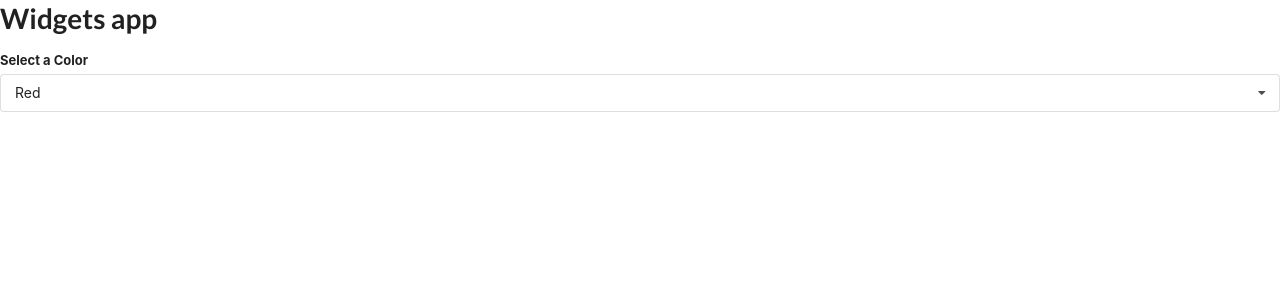
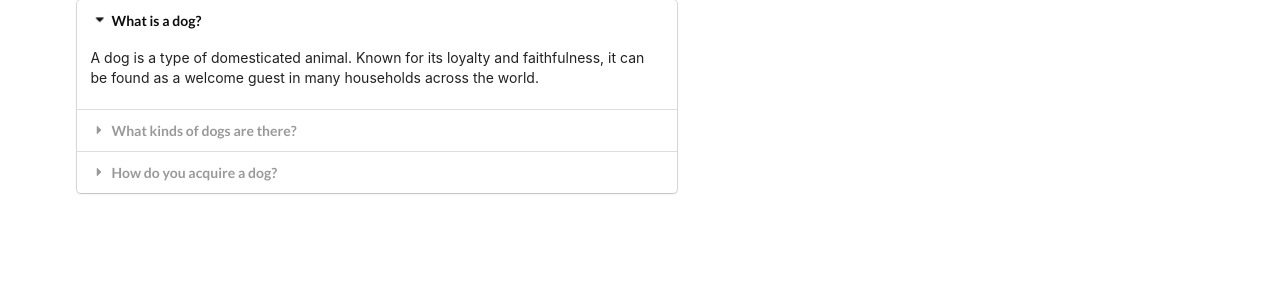
Before and after one commit to jump3rhood/widgets, a React (Create React App) app: page / in a window 1280 px wide. Shown: the top 300 px of the page. Built offline with nearby package versions, Linux system fonts and the light colour scheme.

Commit message:
add Route component that renders specific component based on pathname

```diff
--- a/src/App.js
+++ b/src/App.js
@@ -1,7 +1,8 @@
-// import Accordion from "./components/Accordion";
-// import Search from "./components/Search";
+import Accordion from "./components/Accordion";
+import Search from "./components/Search";
 import React, { useState } from "react";
 import Dropdown from "./components/Dropdown";
+import Route from "./components/Route";
 const items = [
   {
     title: "What is a dog?",
@@ -40,16 +41,22 @@ const options = [
 
 function App() {
   const [selected, setSelected] = useState(options[0]);
+
   return (
-    <div>
-      <h1>Widgets app</h1>
-      <Dropdown
-        options={options}
-        selected={selected}
-        onSelectedChange={setSelected}
-      />
-      {/* <Search /> */}
-      {/* <Accordion items={items} /> */}
+    <div className="ui container">
+      <Route path="/">
+        <Accordion items={items} />
+      </Route>
+      <Route path="/dropdown">
+        <Dropdown
+          options={options}
+          selected={selected}
+          onSelectedChange={setSelected}
+        />
+      </Route>
+      <Route path="/search">
+        <Search />
+      </Route>
     </div>
   );
 }
--- /dev/null
+++ b/src/components/Route.js
@@ -0,0 +1,5 @@
+const Route = ({ path, children }) => {
+  return window.location.pathname === path ? children : null;
+};
+
+export default Route;
```
